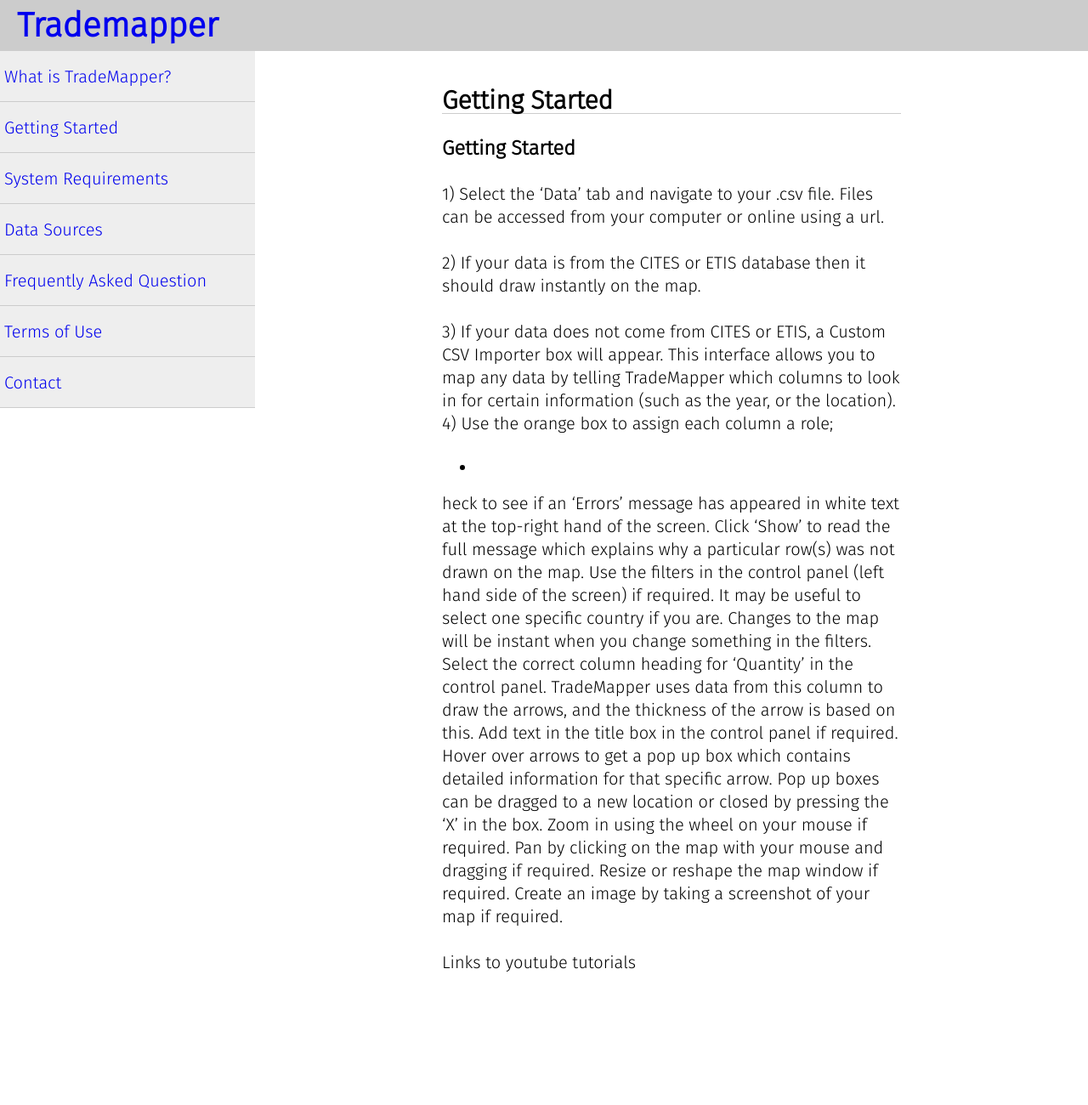
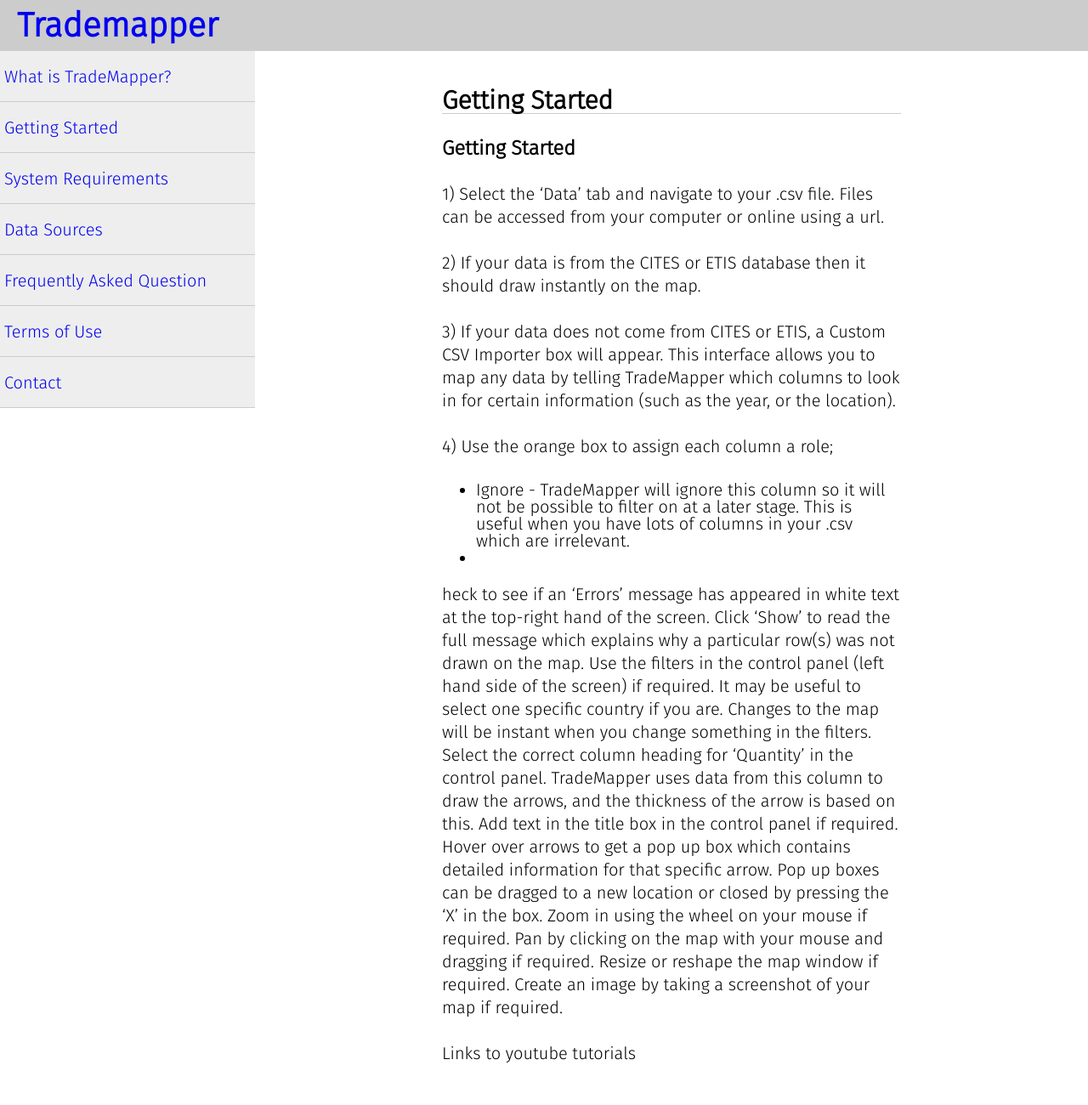
Before and after one commit to trademapper/trademapper-js, a Jekyll site: the page built from _pages/01_starting.md, in a window 1280 px wide. Shown: the whole page at 85% size. Built offline with Jekyll 4.4.1, drawn with Linux system fonts in a browser that asks for light colours; before the commit the page ends 1193 px from its top, so only the background shows below that.

Commit message:
Update 01_starting.md

```diff
--- a/_pages/01_starting.md
+++ b/_pages/01_starting.md
@@ -11,7 +11,9 @@
 2) If your data is from the CITES or ETIS database then it should draw instantly on the map.
 
 3) If your data does not come from CITES or ETIS, a Custom CSV Importer box will appear. This interface allows you to map any data by telling TradeMapper which columns to look in for certain information (such as the year, or the location).
+
 4) Use the orange box to assign each column a role;
+  * Ignore - TradeMapper will ignore this column so it will not be possible to filter on at a later stage. This is useful   when you have lots of columns in your .csv which are irrelevant.
   *
 
 
```
